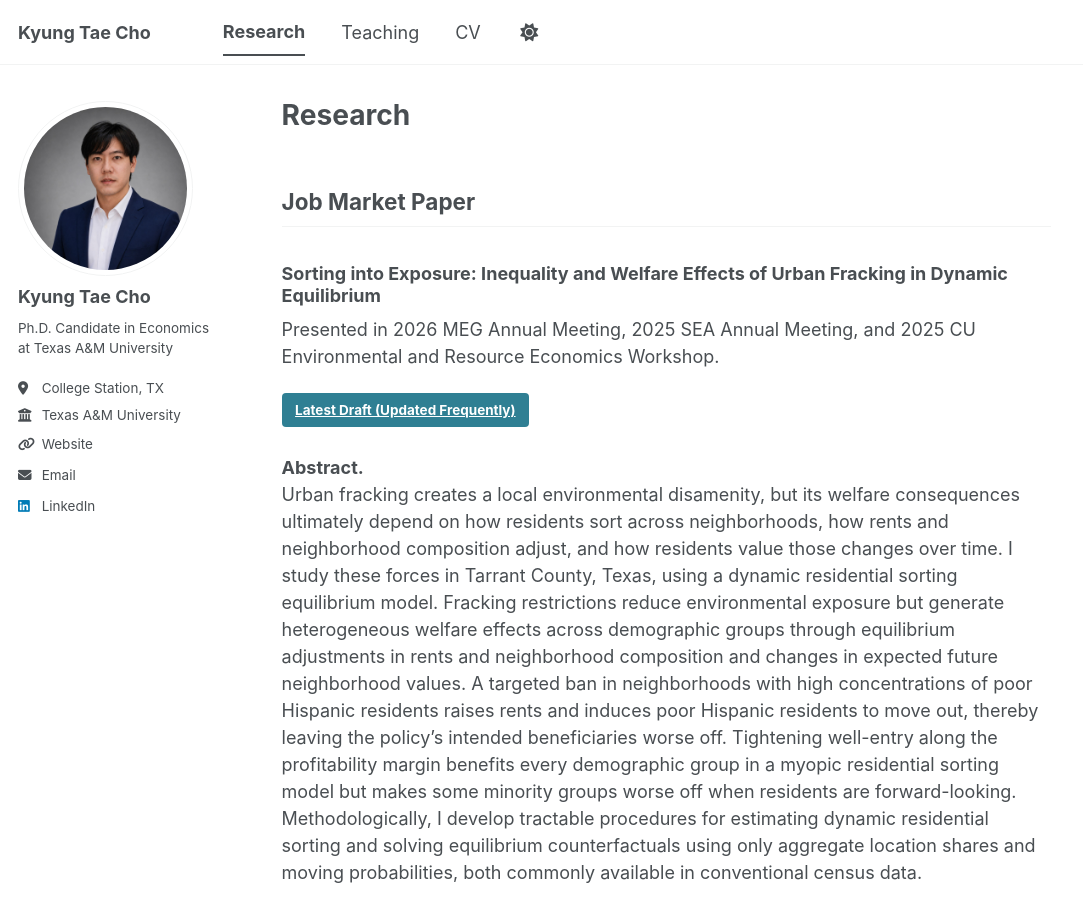
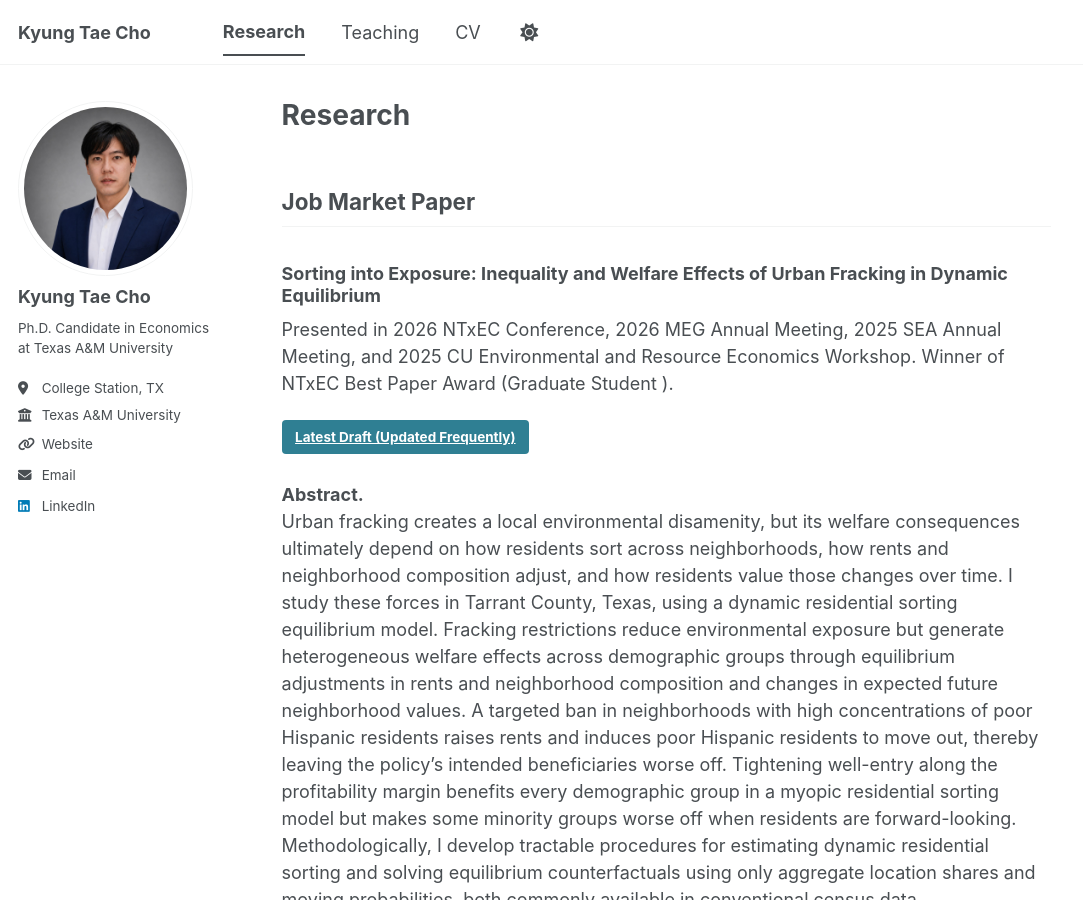
Before and after one commit to KyungtaeCho/KyungtaeCho.github.io, a Jekyll site: the page built from _pages/publications.md, in a window 1280 px wide and 900 px high. Shown: the whole window, without its empty margins (0-1083 px from the left). Built offline with Jekyll 4.4.1, drawn with Linux system fonts in a browser that asks for light colours; a script bundle is joined from its source files by our own code; library files that are not in the unit come from our copies.

Commit message:
Update publications.md

```diff
--- a/_pages/publications.md
+++ b/_pages/publications.md
@@ -8,7 +8,8 @@ author_profile: true
 ## Job Market Paper
 
 ### Sorting into Exposure: Inequality and Welfare Effects of Urban Fracking in Dynamic Equilibrium
-Presented in 2026 MEG Annual Meeting, 2025 SEA Annual Meeting, and 2025 CU Environmental and Resource Economics Workshop.
+Presented in 2026 NTxEC Conference, 2026 MEG Annual Meeting, 2025 SEA Annual Meeting, and 2025 CU Environmental and Resource Economics Workshop.
+Winner of NTxEC Best Paper Award (Graduate Student ).
 
 [Latest Draft (Updated Frequently)](/files/JMP_Draft_Cho.pdf){: .btn .btn--primary}
 
```
